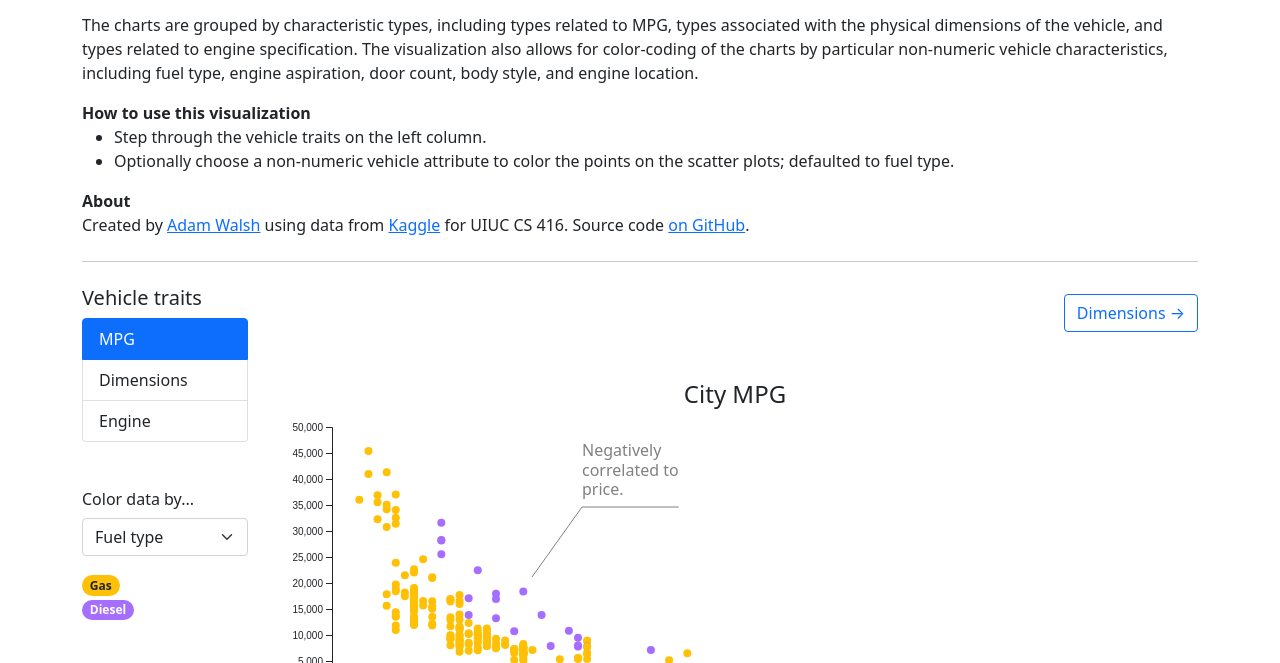
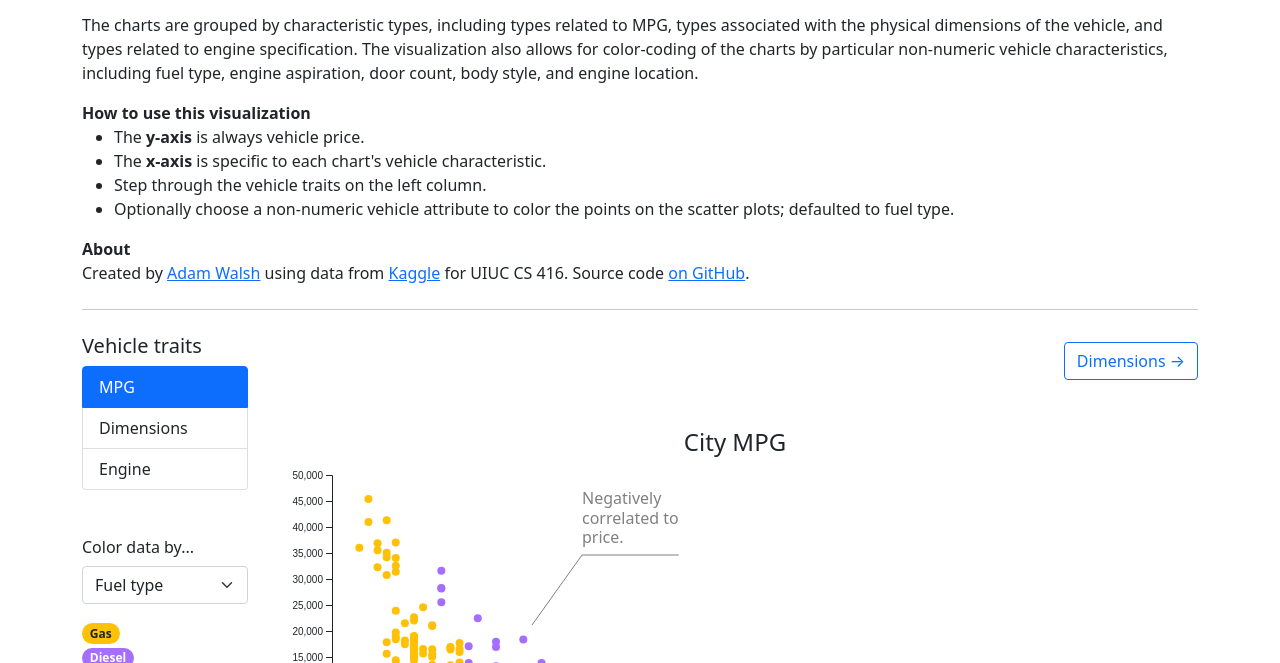
Before and after one commit to atwalsh/car-prices, a plain HTML site: page index.html in a window 1280 px wide. Shown: the part 137-800 px from the top of the page. Drawn offline with Linux system fonts and the light colour scheme.

Commit message:
Add axis description to header

```diff
--- a/index.html
+++ b/index.html
@@ -39,6 +39,8 @@
       </p>
       <b>How to use this visualization</b>
       <ul>
+        <li>The <b>y-axis</b> is always vehicle price.</li>
+        <li>The <b>x-axis</b> is specific to each chart's vehicle characteristic.</li>
         <li>Step through the vehicle traits on the left column.</li>
         <li>Optionally choose a non-numeric vehicle attribute to color the points on the scatter plots; defaulted to
           fuel
```
